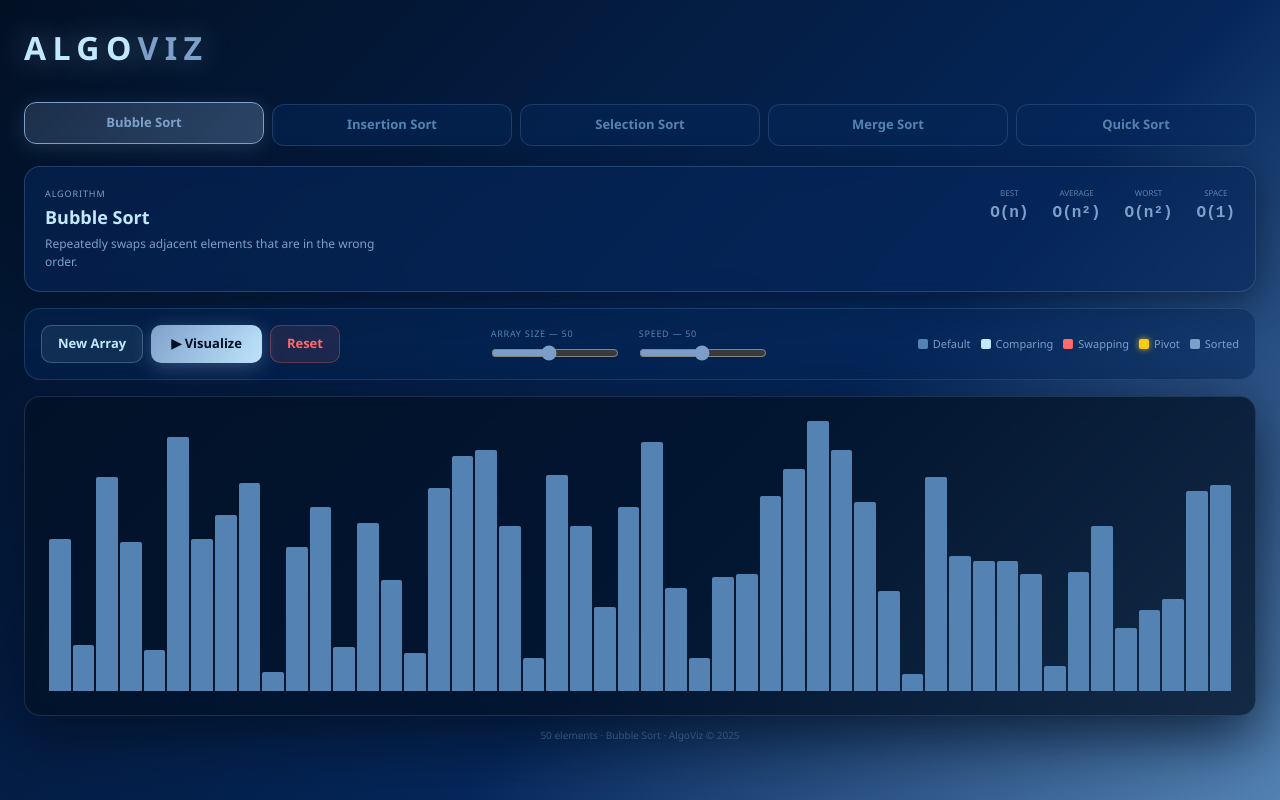
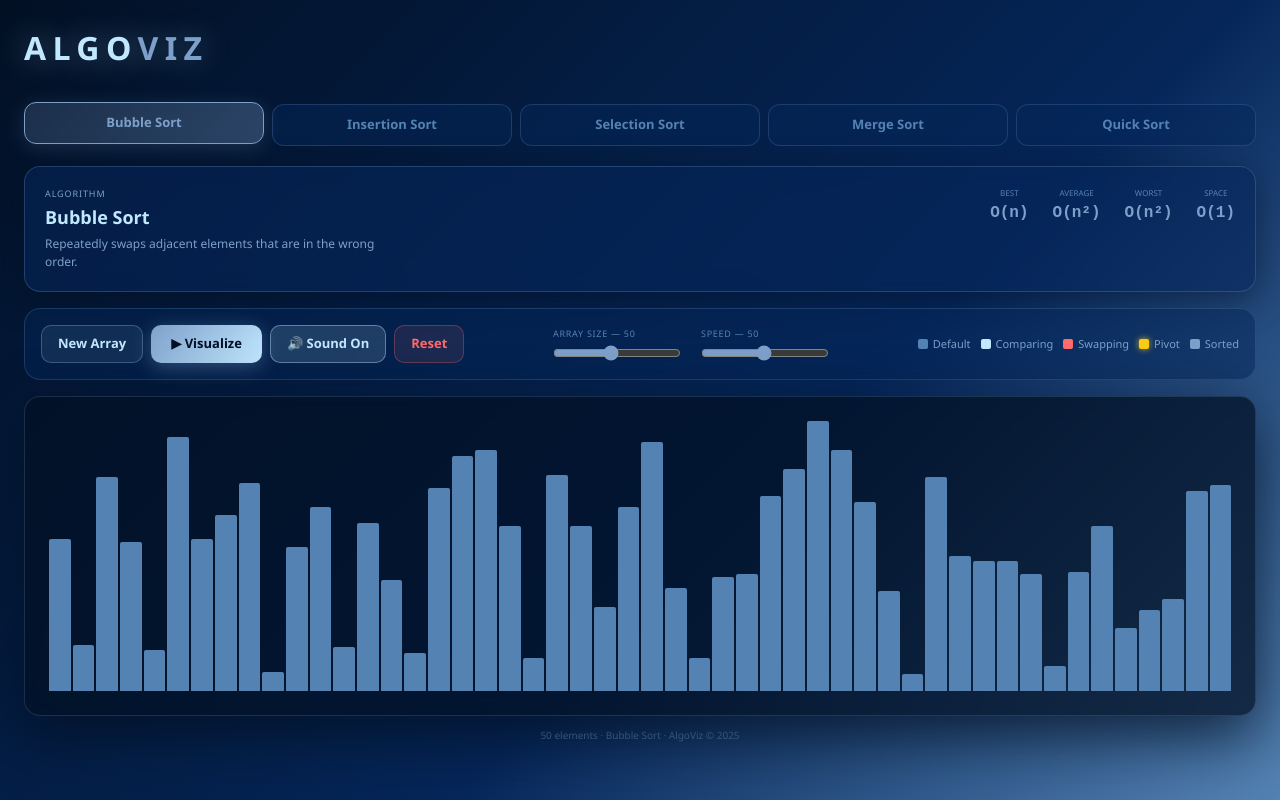
Before and after one commit to 2004-KritiRaj/algoviz, a React (Vite) app: page / in a window 1280 px wide. Built offline with nearby package versions, Linux system fonts and the light colour scheme.

Commit message:
feat: add web audio sound effects for compare, swap, sorted and done events

```diff
--- a/src/components/Visualizer.jsx
+++ b/src/components/Visualizer.jsx
@@ -6,6 +6,7 @@ import { getInsertionSortSteps } from "../algorithms/insertionSort";
 import { getSelectionSortSteps } from "../algorithms/selectionSort";
 import { getMergeSortSteps } from "../algorithms/mergeSort";
 import { getQuickSortSteps } from "../algorithms/quickSort";
+import { useSound } from "../hooks/useSound";
 
 const ALGOS = {
   bubble: {
@@ -61,6 +62,17 @@ export default function Visualizer() {
   const info      = ALGOS[algo];
   const palette   = ALGO_COLORS[algo];
 
+  const { playCompare, playSwap, playSorted, playDone } = useSound();
+  const [soundOn, setSoundOn] = useState(true);
+
+// helper so you don't repeat the if(soundOn) check everywhere
+  const sound = {
+    compare: (val) => soundOn && playCompare(val, maxValue),
+    swap:    (val) => soundOn && playSwap(val, maxValue),
+    sorted:  ()    => soundOn && playSorted(),
+    done:    ()    => soundOn && playDone(),
+  };
+
   function handleNewArray() {
     timeoutsRef.current.forEach(clearTimeout);
     setBarColors({});
@@ -92,12 +104,14 @@ export default function Visualizer() {
     steps.forEach((step, i) => {
       const t = setTimeout(() => {
         if (step.type === "compare") {
+          sound.compare(step.array[step.indices[0]]);
           setBarColors(prev => {
             const next = { ...prev };
             step.indices.forEach(idx => (next[idx] = "comparing"));
             return next;
-          });
+  });
         } else if (step.type === "swap") {
+          sound.swap(step.array[step.indices[0]]);
           setArray([...step.array]);
           setBarColors(prev => {
             const next = { ...prev };
@@ -105,13 +119,16 @@ export default function Visualizer() {
             return next;
           });
         } else if (step.type === "overwrite") {
+          sound.swap(step.array[step.index]);
           setArray([...step.array]);
           setBarColors(prev => ({ ...prev, [step.index]: "swapping" }));
         } else if (step.type === "pivot") {
           setBarColors(prev => ({ ...prev, [step.index]: "pivot" }));
         } else if (step.type === "sorted") {
+          sound.sorted();
           setBarColors(prev => ({ ...prev, [step.index]: "sorted" }));
         } else if (step.type === "done") {
+          sound.done();
           setArray([...step.array]);
           setBarColors({});
           setIsRunning(false);
@@ -264,6 +281,26 @@ export default function Visualizer() {
             {isRunning ? "Running..." : "▶ Visualize"}
           </button>
           <button
+            onClick={() => setSoundOn(prev => !prev)}
+            style={{
+              padding: "8px 16px",
+              borderRadius: "10px",
+              fontSize: "clamp(10px,1.2vw,13px)",
+              fontWeight: "600",
+              background: soundOn
+                ? "rgba(193,232,255,0.15)"
+                : "rgba(84,131,179,0.1)",
+              border: soundOn
+                ? "1px solid rgba(193,232,255,0.4)"
+                : "1px solid rgba(84,131,179,0.3)",
+              color: soundOn ? "#C1E8FF" : "#5483B3",
+              cursor: "pointer",
+              transition: "all 0.3s",
+            }}
+          >
+            {soundOn ? "🔊 Sound On" : "🔇 Sound Off"}
+          </button>
+          <button
             onClick={handleReset}
             style={{
               padding: "8px 16px", borderRadius: "10px",
--- /dev/null
+++ b/src/hooks/useSound.js
@@ -0,0 +1,57 @@
+export function useSound() {
+  let audioCtx = null;
+
+  function getCtx() {
+    if (!audioCtx) {
+      audioCtx = new (window.AudioContext || window.webkitAudioContext)();
+    }
+    return audioCtx;
+  }
+
+  function playTone({ frequency = 440, type = "sine", duration = 0.1, volume = 0.3 }) {
+    try {
+      const ctx = getCtx();
+      const oscillator = ctx.createOscillator();
+      const gainNode = ctx.createGain();
+
+      oscillator.connect(gainNode);
+      gainNode.connect(ctx.destination);
+
+      oscillator.type = type;
+      oscillator.frequency.setValueAtTime(frequency, ctx.currentTime);
+
+      gainNode.gain.setValueAtTime(volume, ctx.currentTime);
+      gainNode.gain.exponentialRampToValueAtTime(0.001, ctx.currentTime + duration);
+
+      oscillator.start(ctx.currentTime);
+      oscillator.stop(ctx.currentTime + duration);
+    } catch (e) {
+      // silently fail if audio not supported
+    }
+  }
+
+  function playCompare(value, maxValue) {
+    const freq = 200 + (value / maxValue) * 600; // 200Hz to 800Hz
+    playTone({ frequency: freq, type: "sine", duration: 0.08, volume: 0.15 });
+  }
+
+  function playSwap(value, maxValue) {
+    const freq = 150 + (value / maxValue) * 500;
+    playTone({ frequency: freq, type: "sawtooth", duration: 0.12, volume: 0.2 });
+  }
+
+  function playSorted() {
+    playTone({ frequency: 880, type: "sine", duration: 0.15, volume: 0.2 });
+  }
+
+  function playDone() {
+    // Ascending chord — plays 4 notes with small delays
+    [523, 659, 784, 1047].forEach((freq, i) => {
+      setTimeout(() => {
+        playTone({ frequency: freq, type: "sine", duration: 0.4, volume: 0.25 });
+      }, i * 100);
+    });
+  }
+
+  return { playCompare, playSwap, playSorted, playDone };
+}
```
